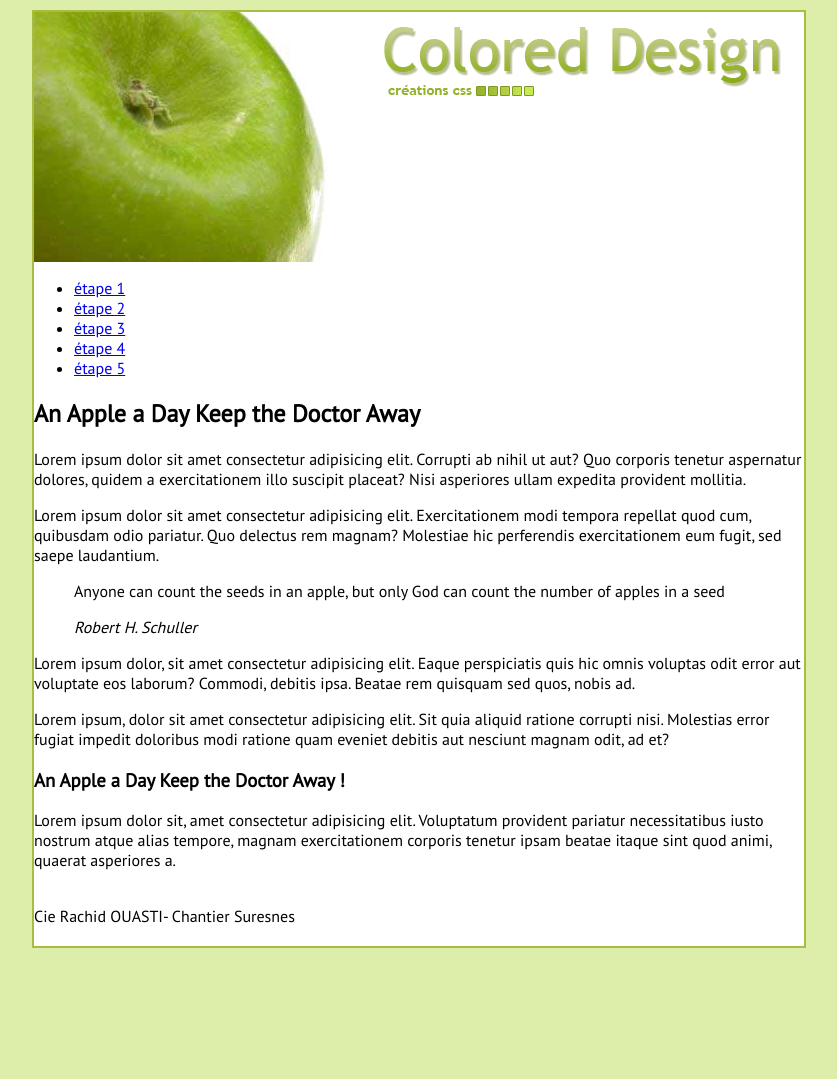
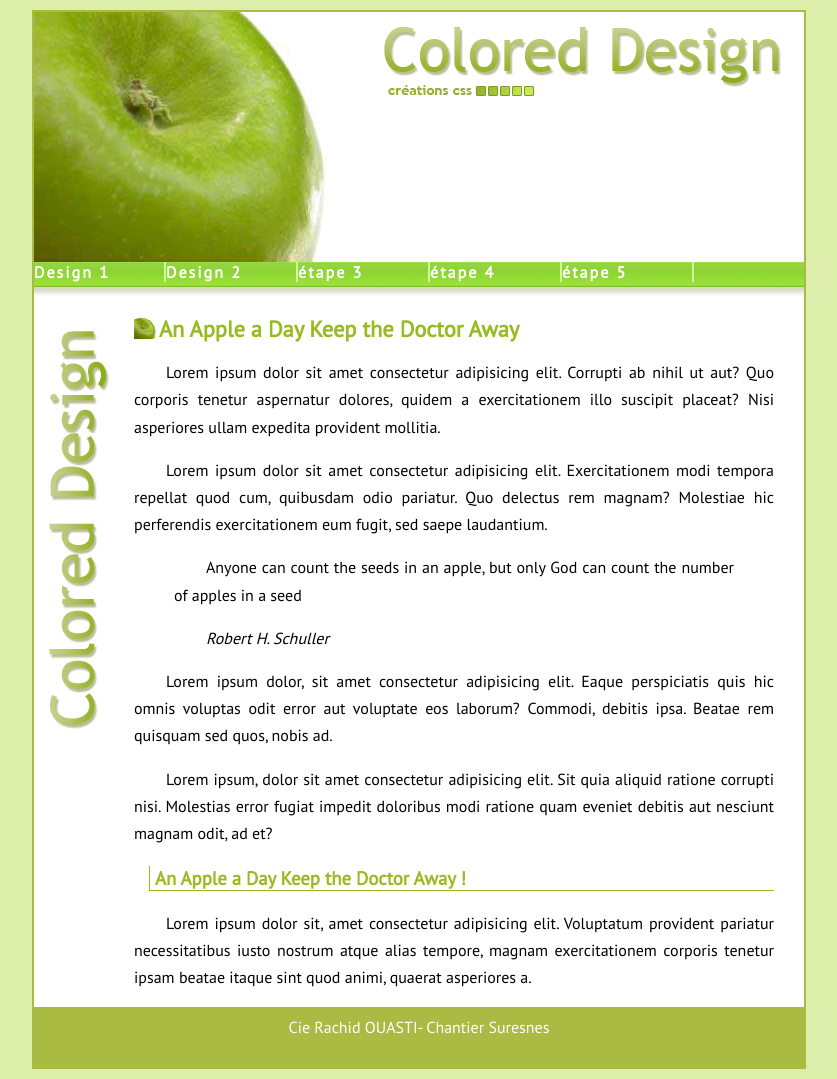
Before and after one commit to gitman2015/sitePOMME, a plain HTML site: page index.html in a window 1280 px wide. Shown: the whole page, without its empty margins (221-1058 px from the left). Before the commit the page ends 958 px from the top, so only its background shows below. Drawn offline with Linux system fonts and the light colour scheme.

Commit message:
update html

```diff
--- a/css/style.css
+++ b/css/style.css
@@ -41,8 +41,87 @@ h1#header {
     text-indent: -5000px;
 }
 
+/* la navigation : la ul  */
 
+nav ul {
+    height: 35px;
+    margin: 0;
+    padding: 0;
+    /* repeat-x répétition horizontale aux abscisses  */
+    background: url(../img/bg_menu.gif) repeat-x 0 -25px;
+    list-style-type: none;
+}
+
+nav ul li {
+    float: left;
+}
+
+nav ul li a {
+    display: block;
+    width: 130px;
+    line-height: 20px;
+    border-right: 2px solid #cf9;
+
+    text-decoration: none;
+    color: #fff;
+    font-weight: bold;
+    letter-spacing: 2px;
+}
+
+nav ul li a:hover {
+    /* sur le a:hover  l'image se décale vers le bas  */
+    background: url(../img/bg_menu.gif) linear-gradient(blue, white) repeat-x 0 0;
+}
+
+/* le contenu principal dans la section  */
+#principal {
+
+    padding: 0 30px 0 100px;
+    background-image: url('../img/bg_page.gif');
+    background-repeat: no-repeat;
+    background-position: 15px 15px;
+
+    /* equivalent à  */
+    /* background: url(../img/bg_page.gif) no-repeat 15px 15px; */
+}
+
+#principal h2 {
+    padding-left: 25px;
+    background: url('../img/little_apple.gif') no-repeat left center;
+
+    color: #9b2;
+    font-size: 1.4em;
+    line-height: 25px;
+
+}
+
+#principal h3 {
+    margin-left: 15px;
+    padding-left: 5px;
+    border-bottom: 1px solid #9b2;
+    border-left: 1px solid #9b2;
+
+    color: #9b2;
+}
+
+#principal p {
+    line-height: 1.7em;
+    text-align: justify;
+    text-indent: 2em;
+}
+
+/* pied de page  */
 footer {
+    background: #ab4;
     height: 60px;
     line-height: 60px;
 }
+
+footer p {
+    margin: 0;
+    padding: 10px;
+
+    text-align: center;
+    line-height: 20px;
+    color: #fff;
+}
--- a/index.html
+++ b/index.html
@@ -7,6 +7,7 @@
     <meta name="viewport" content="width=device-width, initial-scale=1.0">
     <title> - Création sitePOMME</title>
 
+    <!-- ma feuille de style  -->
     <link rel="stylesheet" href="css/style.css">
 
 </head>
@@ -15,7 +16,8 @@
     <!-- un document ne peut avoir plusieurs main  -->
     <main id="container">
         <header>
-            <h1 id="header" title="Colored Design : An Apple a Day Keep the Doctor Away"><a href="index.html">Colored Design</a></h1>
+            <h1 id="header" title="Colored Design : An Apple a Day Keep the Doctor Away"><a href="index.html">Colored
+                    Design</a></h1>
 
             <!-- navigation  -->
             <nav>
@@ -23,8 +25,8 @@
                 <!-- ul>li*5>a{étape $}  -->
 
                 <ul>
-                    <li><a href="etapes/01_etape.html">étape 1</a></li>
-                    <li><a href="etapes/02_etape.html">étape 2</a></li>
+                    <li><a href="etapes/01_etape.html">Design 1</a></li>
+                    <li><a href="etapes/02_etape.html">Design 2</a></li>
                     <li><a href="#">étape 3</a></li>
                     <li><a href="#">étape 4</a></li>
                     <li><a href="#">étape 5</a></li>
@@ -33,7 +35,7 @@
             </nav>
         </header>
 
-        <section>
+        <section id="principal">
             <h2> An Apple a Day Keep the Doctor Away</h2>
 
             <p>Lorem ipsum dolor sit amet consectetur adipisicing elit. Corrupti ab nihil ut aut? Quo corporis tenetur
@@ -63,7 +65,10 @@
                 animi, quaerat asperiores a.</p>
         </section>
 
-        <footer>Cie Rachid OUASTI- Chantier Suresnes</footer>
+        <footer>
+
+            <p>Cie Rachid OUASTI- Chantier Suresnes</p>
+        </footer>
         <!-- fin Contenu principal  -->
 
     </main>
```
